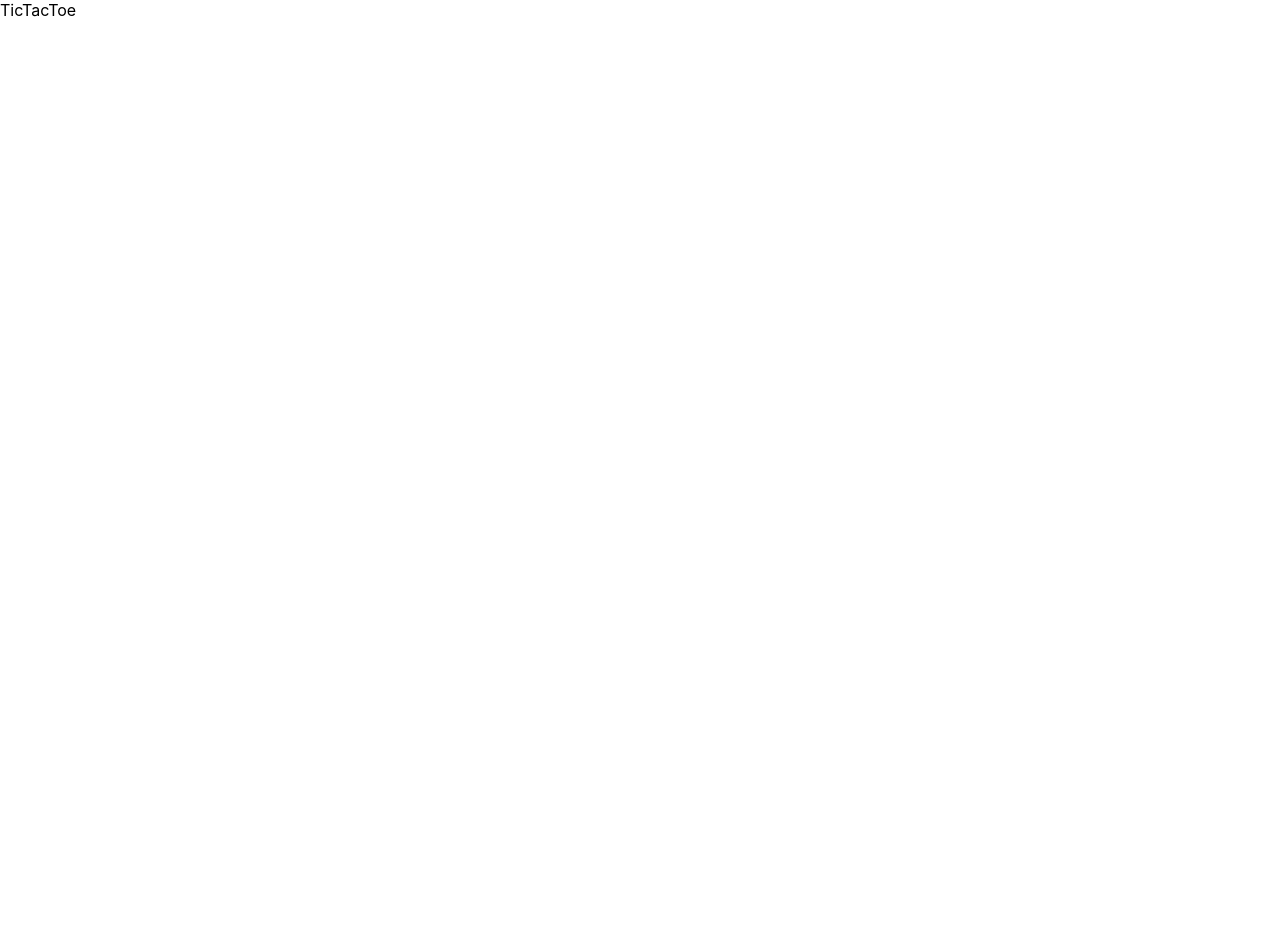
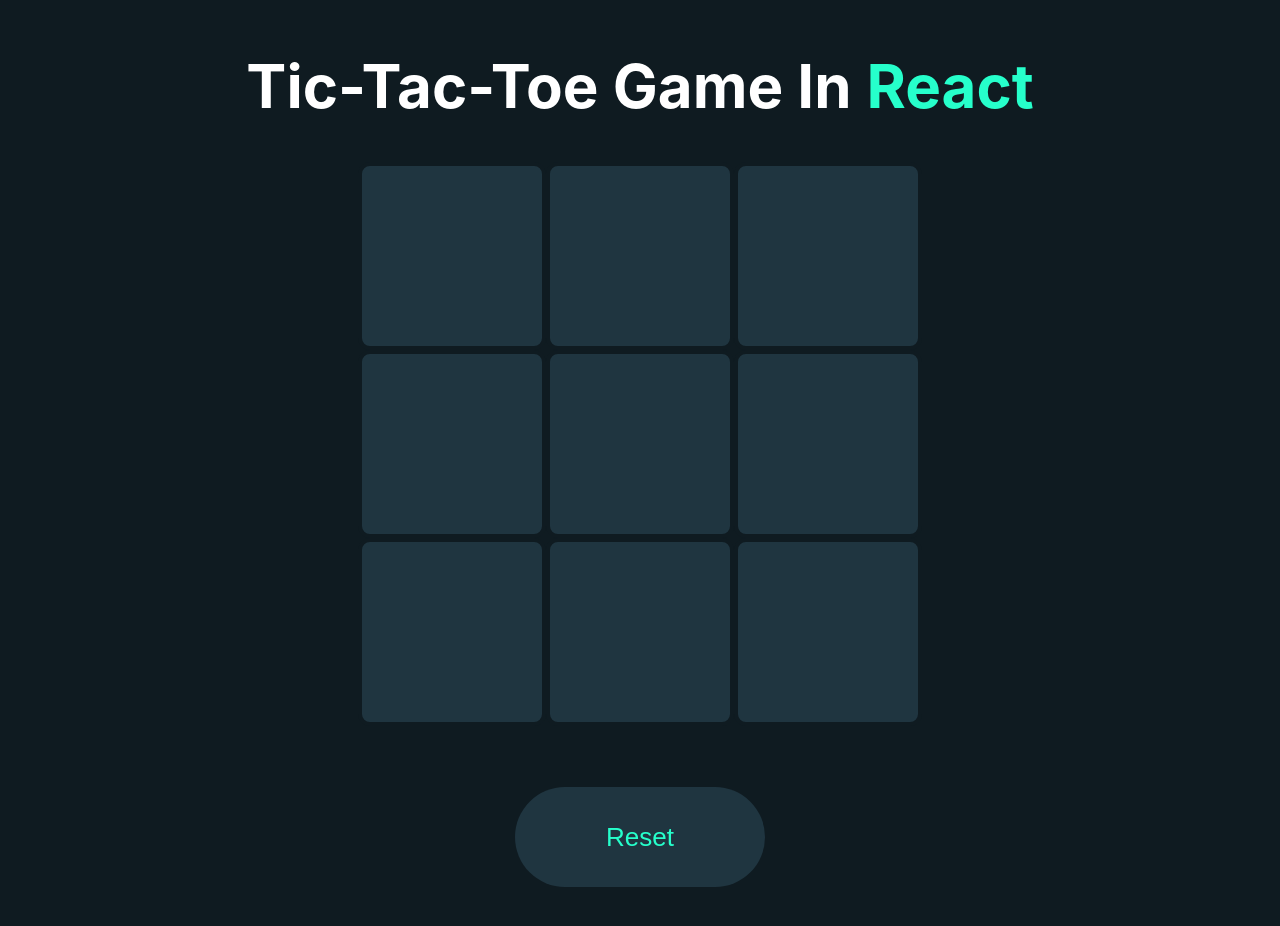
Before and after one commit to ssprasad-23/tic-tac-toe, a React (Create React App) app: page / in a window 1280 px wide. Shown: the top 926 px of the page. Before the commit the page ends 800 px from the top, so only its background shows below. Built offline with nearby package versions, Linux system fonts and the light colour scheme.

Commit message:
setup button and board

```diff
--- a/src/Components/TikTacToe/TicTacToe.css
+++ b/src/Components/TikTacToe/TicTacToe.css
@@ -0,0 +1,45 @@
+.container{
+    text-align: center;
+}
+
+.title{
+    margin-top: 50px;
+    color: white;
+    font-size: 60px;
+    display: flex;
+    justify-content: center;
+    align-items: center;
+}
+.title span{
+    color: #26ffcb;
+    padding-left: 15px;
+}
+.reset{
+    width: 250px;
+    height: 100px;
+    border: none;
+    outline: none;
+    cursor: pointer;
+    border-radius: 50px;
+    background: #1f3540;
+    font-size: 26px;
+    color: #26ffcb;
+    margin-top: 25px;
+    margin-bottom: 50px;
+}
+.boxes{
+    display: flex;
+    height: 180px;
+    width: 180px;
+    background: #1f3540;
+    border: 4px solid #0f1b21;
+    border-radius: 12px;
+    cursor: pointer;
+
+}
+.board{
+    height: 600px;
+    width: 564px;
+    display: flex;
+    margin: auto;
+}
--- a/src/Components/TikTacToe/TicTacToe.jsx
+++ b/src/Components/TikTacToe/TicTacToe.jsx
@@ -5,8 +5,26 @@
 
 const TicTacToe = () => {
   return (
-    <div>
-      TicTacToe
+    <div className='container'>
+      <h1 className="title">Tic-Tac-Toe Game In <span>React</span></h1>
+      <div className="board">
+        <div className="row1">
+            <div className="boxes"></div>
+            <div className="boxes"></div>
+            <div className="boxes"></div>
+        </div>
+        <div className="row2">
+            <div className="boxes"></div>
+            <div className="boxes"></div>
+            <div className="boxes"></div>
+        </div>
+        <div className="row3">
+            <div className="boxes"></div>
+            <div className="boxes"></div>
+            <div className="boxes"></div>
+        </div>
+      </div>
+      <button className='reset'>Reset</button>
     </div>
   )
 }
--- a/src/index.css
+++ b/src/index.css
@@ -5,6 +5,7 @@
     sans-serif;
   -webkit-font-smoothing: antialiased;
   -moz-osx-font-smoothing: grayscale;
+  background: #0f1b21
 }
 
 code {
```
